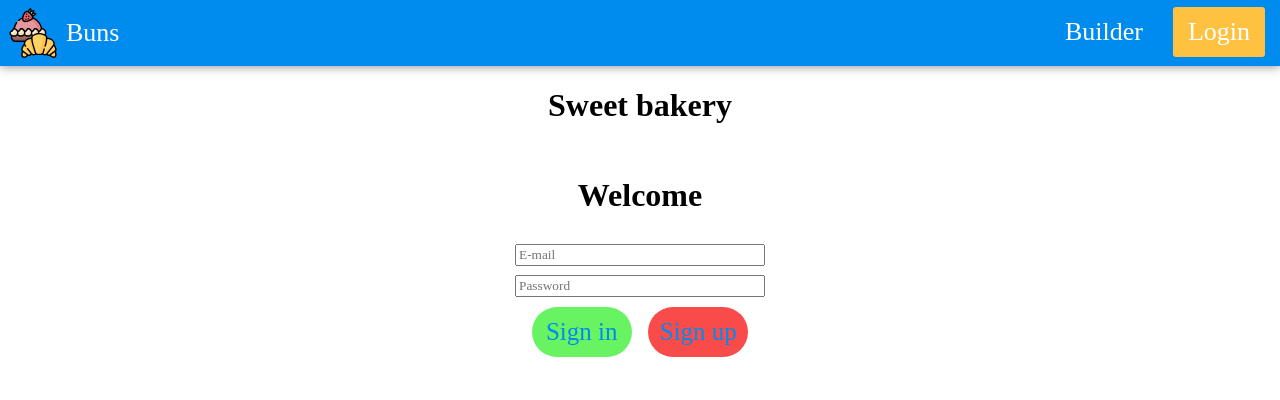
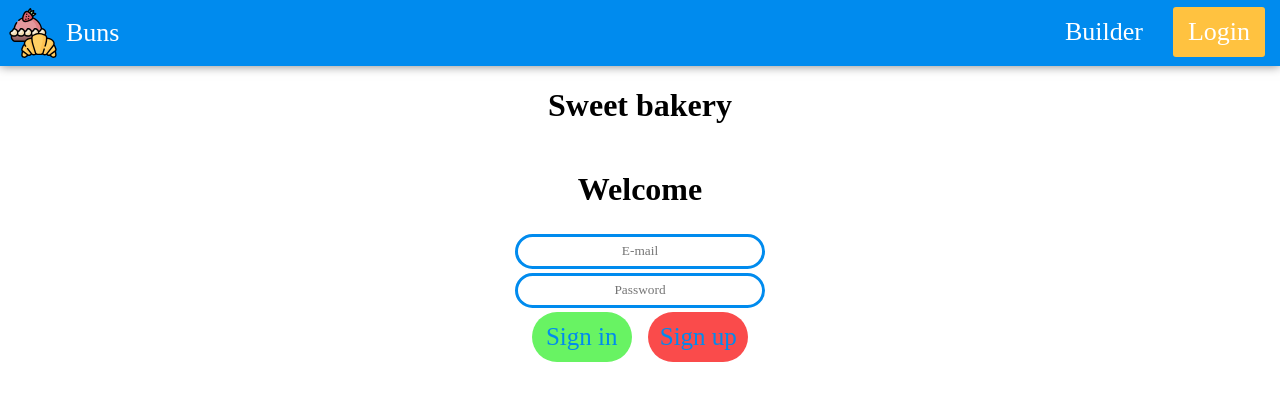
Before and after one commit to Erjankydyrov/private-builder, a React (Create React App) app: page /auth in a window 1280 px wide. Shown: the top 400 px of the page. Built offline with nearby package versions, Linux system fonts and the light colour scheme; a web font is replaced by a local one.

Commit message:
corected styles

```diff
--- a/src/components/Auth/Auth.module.css
+++ b/src/components/Auth/Auth.module.css
@@ -10,3 +10,9 @@
   display: flex;
   justify-content: space-evenly;
 }
+input {
+  height: 35px;
+  border-radius: 30px;
+  text-align: center;
+  border: 3px solid #008bee;
+}
```
